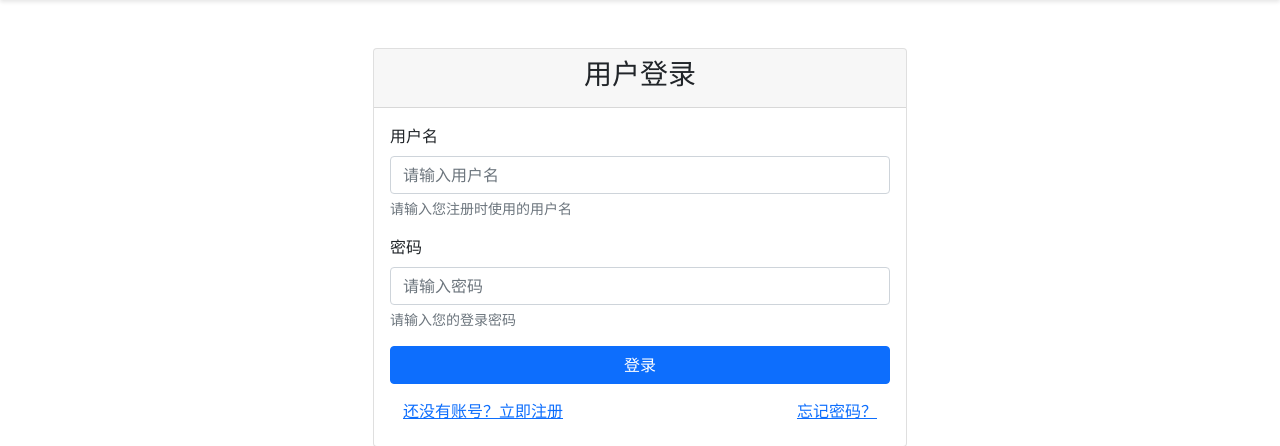
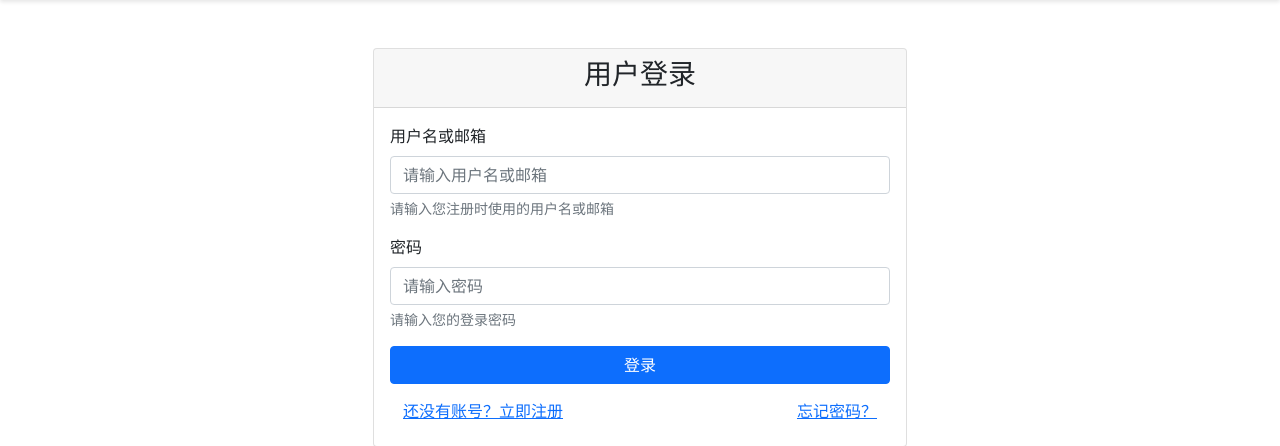
Before and after one commit to moput/bbs, a Django app: template forum/templates/forum/login.html in a window 1280 px wide. Shown: the part 68-514 px from the top of the page. Run offline with Django 3.2, Linux system fonts and the light colour scheme; the template is opened without the code that fills it, so the values that code supplies are empty.

Commit message:
“添加登录可使用邮箱”

```diff
--- a/forum/templates/forum/login.html
+++ b/forum/templates/forum/login.html
@@ -22,10 +22,10 @@
                     <form method="post" autocomplete="off">
                         {% csrf_token %}
                         <div class="form-group mb-3">
-                            <label for="username" class="form-label">用户名</label>
+                            <label for="username" class="form-label">用户名或邮箱</label>
                             <input type="text" class="form-control" id="username" name="username" required
-                                   placeholder="请输入用户名" autocomplete="off">
-                            <div class="form-text">请输入您注册时使用的用户名</div>
+                                   placeholder="请输入用户名或邮箱" autocomplete="off">
+                            <div class="form-text">请输入您注册时使用的用户名或邮箱</div>
                         </div>
                         <div class="form-group mb-3">
                             <label for="password" class="form-label">密码</label>
```
Also changed, not shown: forum/views.py (+36 -3 lines), bbs.txt (line endings or trailing spaces).
